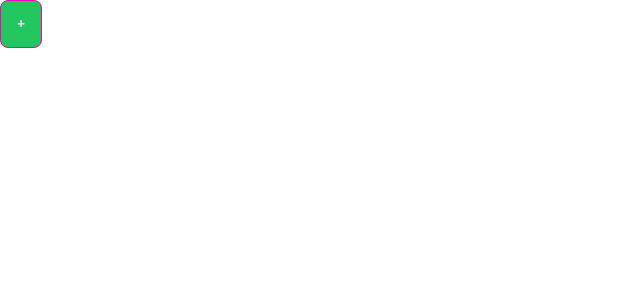
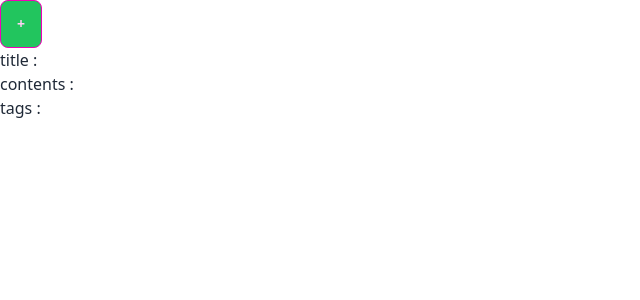
Before and after one commit to haruto17/svelmo, a Svelte app: page / in a window 1280 px wide. Shown: the top 300 px of the page, without its empty margins (0-640 px from the left). Built offline with nearby package versions, Linux system fonts and the light colour scheme.

Commit message:
テキストエリアに入力した内容の取得

```diff
--- a/src/App.svelte
+++ b/src/App.svelte
@@ -1,5 +1,8 @@
 <script lang="ts">
   let isModalOpen = false;
+  let title = "";
+  let contents = "";
+  let tags = "";
 </script>
 
 <main>
@@ -7,6 +10,9 @@
     class="btn btn-secondary bg-green-500"
     on:click={() => (isModalOpen = true)}>+</button
   >
+  <p>title : {title}</p>
+  <p>contents : {contents}</p>
+  <p>tags : {tags}</p>
   <dialog class="modal" class:modal-open={isModalOpen}>
     <form method="dialog" class="modal-box">
       <button
@@ -19,16 +25,19 @@
         type="text"
         placeholder="Title"
         class="input input-bordered w-full max-w-xs"
+        bind:value={title}
       />
       <input
         type="text"
         placeholder="Contents"
         class="input input-bordered w-full max-w-xs"
+        bind:value={contents}
       />
       <input
         type="text"
         placeholder="Tags"
         class="input input-bordered w-full max-w-xs"
+        bind:value={tags}
       />
       <div class="modal-action">
         <button class="btn" on:click={() => (isModalOpen = false)}>add</button>
```
